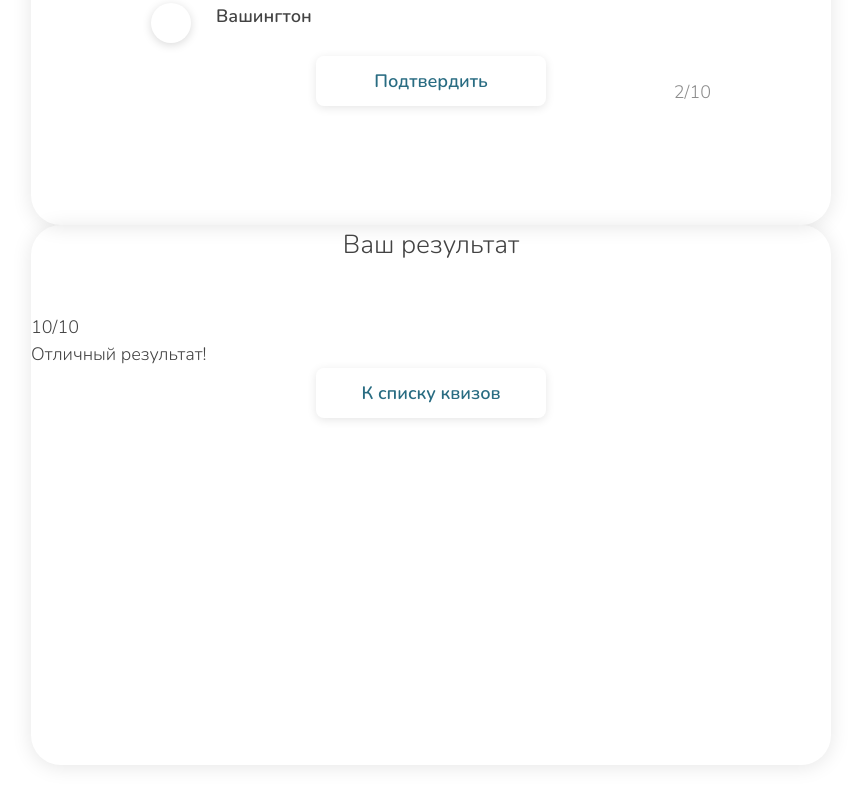
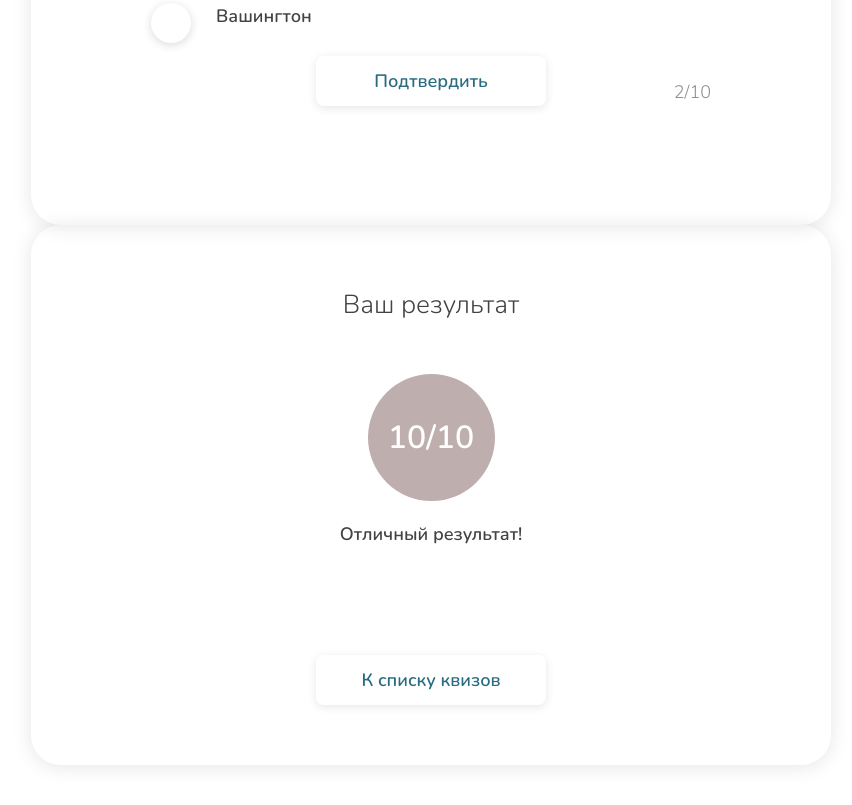
Before and after one commit to IT-Tanka/new_quiz, a plain HTML site: page index.html in a window 1280 px wide. Shown: the part 1003-1808 px from the top of the page, without its empty margins (209-1061 px from the left). Drawn offline with Linux system fonts and the light colour scheme.

Commit message:
css complit

```diff
--- a/css/style.css
+++ b/css/style.css
@@ -247,3 +247,49 @@ button{
 .answer__radio:hover:before{
   box-shadow: 0px 2px 10px rgba(0, 0, 0, 0.3);
 }
+
+.main__box_result {
+  padding: 60px;
+  display: flex;
+  flex-direction: column;
+  align-items: center;
+
+}
+.result__box {
+  display: flex;
+  flex-direction: column;
+  align-items: center;
+  margin-bottom: auto;
+}
+
+.result__ratio {
+  width: 127px;
+  height: 127px;
+  display: flex;
+  align-items: center;
+  justify-content: center;
+  background-color: rgb(190, 174, 174);
+  border-radius:50%;
+  color: #FFFFFF;
+  font-weight: 600;
+  font-size: 32px;
+  margin-bottom: 20px;
+
+}
+.result__ratio_1{
+  background-color: #49F050;
+}
+.result__ratio_2{
+  background-color: #EFCF24;
+}
+.result__ratio_3{
+  background-color: #DC1C1C;
+}
+.result__text {
+  font-weight: 600;
+  font-size: 18px;
+}
+.main__btn {
+}
+.result__return {
+}
--- a/index.html
+++ b/index.html
@@ -101,11 +101,13 @@
             <h2 class="main__subtitle main__subtitle_result">
                 Ваш результат
             </h2>
-            <p class="result__ratio">10/10</p>
-            <p class="result__text">Отличный результат!</p>
+            <div class="result__box">
+                <p class="result__ratio">10/10</p>
+                <p class="result__text">Отличный результат!</p>
+            </div>
             <button class="main__btn result__return">К списку квизов</button>
         </div>
     </main>
 
 </body>
-</html
+</html>
```
